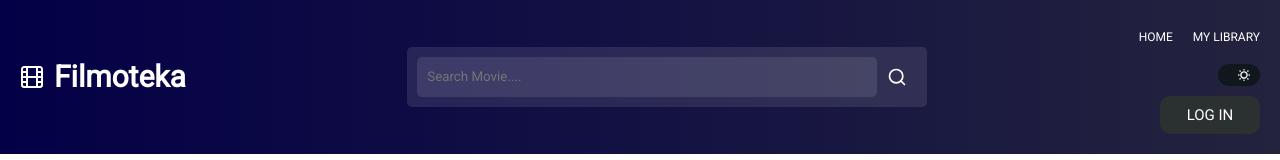
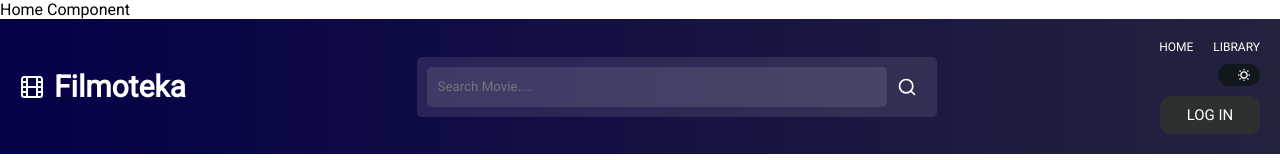
Before and after one commit to ArtyomPepeDev/Filmoteka, a React (Vite) app: page / in a window 1280 px wide. Shown: the top 160 px of the page. Built offline with nearby package versions, Linux system fonts and the light colour scheme; no server answers.

Commit message:
add router (wip)

```diff
--- a/main.jsx
+++ b/main.jsx
@@ -1,9 +1,12 @@
 import React from 'react'
 import ReactDOM from 'react-dom/client'
 import App from './src/App'
+import { BrowserRouter } from 'react-router-dom'
 
 ReactDOM.createRoot(document.getElementById('root')).render(
-	<React.StrictMode>
-		<App />
-	</React.StrictMode>
+  <React.StrictMode>
+    <BrowserRouter>
+      <App />
+    </BrowserRouter>
+  </React.StrictMode>
 )
--- a/package.json
+++ b/package.json
@@ -17,6 +17,7 @@
 		"react-dom": "^18.2.0",
 		"react-fast-marquee": "^1.6.3",
 		"react-paginate": "^8.2.0",
+		"react-router-dom": "^6.21.3",
 		"sass": "^1.62.0",
 		"styled-components": "^5.3.9",
 		"vite-plugin-svgr": "^4.2.0"
--- a/src/App.jsx
+++ b/src/App.jsx
@@ -6,6 +6,9 @@ import CardList from './components/CardList/CardList'
 import './AppStyle.css'
 import Paginate from './components/Paginate/Paginate'
 import Container from './components/Container/Container'
+import { Route, Routes } from 'react-router-dom'
+import Home from './pages/Home'
+import Library from './pages/Library'
 
 const App = () => {
   const [films, setFilms] = useState([])
@@ -37,6 +40,10 @@ const App = () => {
 
   return (
     <div>
+      <Routes>
+        <Route path="/" element={<Home />} />
+        <Route path="/library" element={<Library />} />
+      </Routes>
       <Header setQuery={setQuery} />
       <Container>
         <CardList list={films} />
--- a/src/components/CardFilm/CardFilm.styled.jsx
+++ b/src/components/CardFilm/CardFilm.styled.jsx
@@ -8,7 +8,7 @@ export const FilmTitle = styled.h1`
   display: flex;
   align-items: center;
   flex-wrap: wrap;
-  color: #000;
+  color: #000;<p></p>
   font-size: 20px;
   font-weight: 500;
   line-height: 24px;
--- a/src/components/Header/Header.jsx
+++ b/src/components/Header/Header.jsx
@@ -1,7 +1,8 @@
 import React, { useEffect, useState } from 'react'
 import PropTypes from 'prop-types'
-import { HeaderWrapper } from './Header.styled'
+import { HeaderWrapper, Link } from './Header.styled'
 import axios from 'axios'
+import { NavLink } from 'react-router-dom'
 
 const Header = ({ setQuery }) => {
   const [value, setValue] = useState('')
@@ -35,8 +36,8 @@ const Header = ({ setQuery }) => {
 
         <div className="nav-menu">
           <div className="nav-text">
-            <h2 id="home">Home</h2>
-            <h2 id="library">My Library</h2>
+            <Link to="/">Home</Link>
+            <Link to="/library">Library</Link>
           </div>
           <div className="btn-theme">
             <button className="btn-change-theme">
--- a/src/components/Header/Header.styled.jsx
+++ b/src/components/Header/Header.styled.jsx
@@ -1,4 +1,22 @@
+import { NavLink } from 'react-router-dom'
 import styled from 'styled-components'
+
+export const Link = styled(NavLink)`
+  color: #fff;
+  text-align: center;
+  font-family: Roboto;
+  font-size: 12px;
+  font-style: normal;
+  font-weight: 500;
+  line-height: normal;
+  text-transform: uppercase;
+  text-decoration: none;
+
+  &:hover {
+    transition: border-color 250ms ease-in-out;
+    border-bottom: 2px solid #ff001b;
+  }
+`
 
 export const HeaderWrapper = styled.div`
   @import url('https://fonts.googleapis.com/css2?family=Roboto:ital@0;1&display=swap');
@@ -87,22 +105,6 @@ export const HeaderWrapper = styled.div`
     justify-content: end;
   }
 
-	#home {
-		color: #fff;
-		text-align: center;
-		font-family: Roboto;
-		font-size: 12px;
-		font-style: normal;
-		font-weight: 500;
-		line-height: normal;
-		text-transform: uppercase;
-	}
-
-	#home:hover {
-		transition: all 1s ease-in-out;
-		border-bottom: 2px solid #ff001b;
-	}
-
   #library {
     color: #fff;
     text-align: center;
--- /dev/null
+++ b/src/pages/Home/Home.jsx
@@ -0,0 +1,15 @@
+import React from 'react'
+import PropTypes from 'prop-types'
+import { HomeWrapper } from './Home.styled'
+
+const Home = () => (
+    <HomeWrapper>
+        Home Component
+    </HomeWrapper>
+)
+
+Home.propTypes = {}
+
+Home.defaultProps = {}
+
+export default Home
--- /dev/null
+++ b/src/pages/Home/Home.styled.jsx
@@ -0,0 +1,5 @@
+import styled from 'styled-components';
+
+export const HomeWrapper = styled.div`
+
+`;
--- /dev/null
+++ b/src/pages/Home/index.js
@@ -0,0 +1,2 @@
+export { default } from './Home.jsx'
+// export * from './Home.jsx'
--- /dev/null
+++ b/src/pages/Library/Library.jsx
@@ -0,0 +1,15 @@
+import React from 'react'
+import PropTypes from 'prop-types'
+import { LibraryWrapper } from './Library.styled'
+
+const Library = () => (
+    <LibraryWrapper>
+        Library Component
+    </LibraryWrapper>
+)
+
+Library.propTypes = {}
+
+Library.defaultProps = {}
+
+export default Library
--- /dev/null
+++ b/src/pages/Library/Library.styled.jsx
@@ -0,0 +1,5 @@
+import styled from 'styled-components';
+
+export const LibraryWrapper = styled.div`
+
+`;
--- /dev/null
+++ b/src/pages/Library/index.js
@@ -0,0 +1,2 @@
+export { default } from './Library.jsx'
+// export * from './Library.jsx'
```
Also changed, not shown: 2 other files (tests, documents, lock files or other folders). Lines whose indentation alone changed are shown as unchanged.
